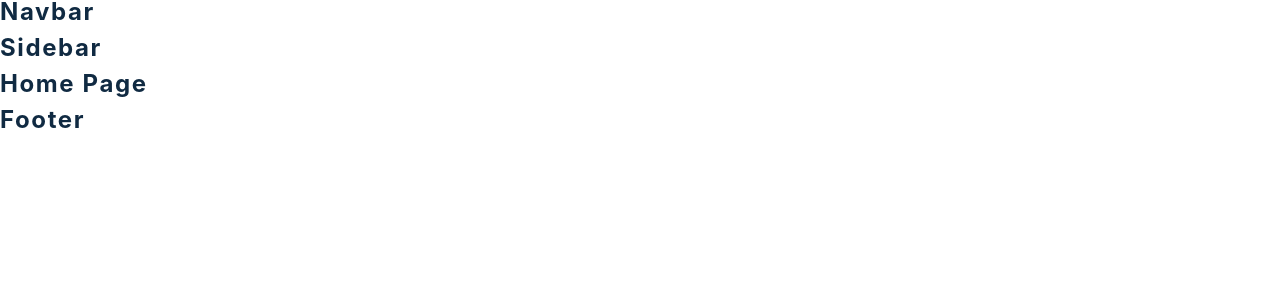
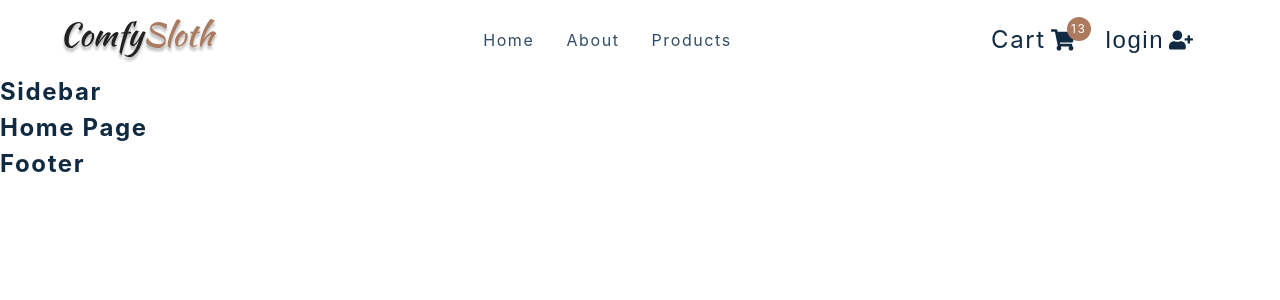
Before and after one commit to Aman710-hub/E-commerce, a React (Create React App) app: page / in a window 1280 px wide. Shown: the top 300 px of the page. Built offline with nearby package versions, Linux system fonts and the light colour scheme; the HTML template or start-up script is replaced by a standard one.

Commit message:
build navbar

```diff
--- a/src/components/CartButtons.js
+++ b/src/components/CartButtons.js
@@ -1,14 +1,27 @@
-import React from 'react'
-import { FaShoppingCart, FaUserMinus, FaUserPlus } from 'react-icons/fa'
-import { Link } from 'react-router-dom'
-import styled from 'styled-components'
-import { useProductsContext } from '../context/products_context'
-import { useCartContext } from '../context/cart_context'
-import { useUserContext } from '../context/user_context'
+import React from "react";
+import { FaShoppingCart, FaUserMinus, FaUserPlus } from "react-icons/fa";
+import { Link } from "react-router-dom";
+import styled from "styled-components";
+import { useProductsContext } from "../context/products_context";
+import { useCartContext } from "../context/cart_context";
+import { useUserContext } from "../context/user_context";
 
 const CartButtons = () => {
-  return <h4>cart buttons </h4>
-}
+  return (
+    <Wrapper className="cart-btn-wrapper">
+      <Link to="/cart" className="cart-btn">
+        Cart
+        <span className="cart-container">
+          <FaShoppingCart />
+          <span className="cart-value">13</span>
+        </span>
+      </Link>
+      <button className="auth-btn">
+        login <FaUserPlus />
+      </button>
+    </Wrapper>
+  );
+};
 
 const Wrapper = styled.div`
   display: grid;
@@ -62,5 +75,5 @@
       margin-left: 5px;
     }
   }
-`
-export default CartButtons
+`;
+export default CartButtons;
--- a/src/components/Navbar.js
+++ b/src/components/Navbar.js
@@ -1,16 +1,43 @@
-import React from 'react'
-import styled from 'styled-components'
-import logo from '../assets/logo.svg'
-import { FaBars } from 'react-icons/fa'
-import { Link } from 'react-router-dom'
-import { links } from '../utils/constants'
-import CartButtons from './CartButtons'
-import { useProductsContext } from '../context/products_context'
-import { useUserContext } from '../context/user_context'
+import React from "react";
+import styled from "styled-components";
+import logo from "../assets/logo.svg";
+import { FaBars } from "react-icons/fa";
+import { Link } from "react-router-dom";
+import { links } from "../utils/constants";
+import CartButtons from "./CartButtons";
+import { useProductsContext } from "../context/products_context";
+import { useUserContext } from "../context/user_context";
 
 const Nav = () => {
-  return <h4>navbar</h4>
-}
+  return (
+    <NavContainer>
+      <div className="nav-center">
+        <div className="nav-header">
+          {/* logo */}
+          <Link to="/">
+            <img src={logo} alt="logo" />
+          </Link>
+          {/* burger */}
+          <button type="button" className="nav-toggle">
+            <FaBars />
+          </button>
+        </div>
+        {/* nav links */}
+        <ul className="nav-links">
+          {links.map((link) => {
+            const { id, text, url } = link;
+            return (
+              <li key={id}>
+                <Link to={url}>{text}</Link>
+              </li>
+            );
+          })}
+        </ul>
+        <CartButtons />
+      </div>
+    </NavContainer>
+  );
+};
 
 const NavContainer = styled.nav`
   height: 5rem;
@@ -77,6 +104,6 @@
       display: grid;
     }
   }
-`
+`;
 
-export default Nav
+export default Nav;
```
